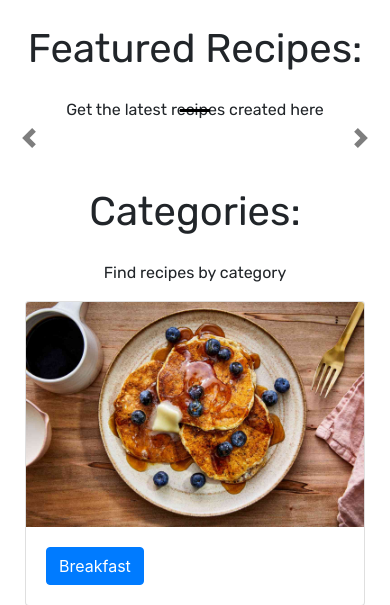
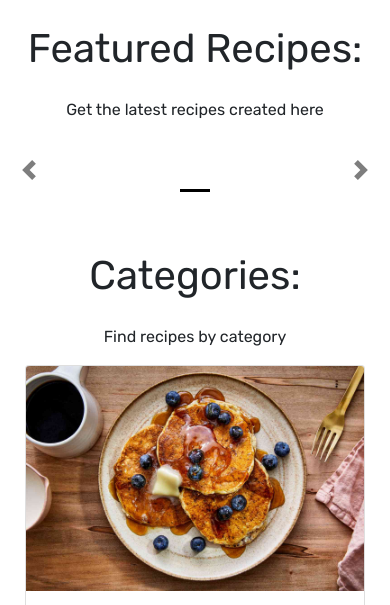
Before and after one commit to tfoxx97/recipe_app, a Flask app: page / in a window 390 px wide. Shown: the part 68-673 px from the top of the page. Run offline with Flask 3, Linux system fonts and the light colour scheme; data that the repository does not hold is empty; parts of the project's set-up code (start-up, migrations or seed data) failed here and were passed over; some libraries are stand-ins or nearby versions.

Commit message:
quick fix to home page to make carousel fit window better

```diff
--- a/recipe_app/templates/recipes.html
+++ b/recipe_app/templates/recipes.html
@@ -27,6 +27,15 @@
         }
         .carousel-inner {
             margin-top: 5px;
+            padding: 2rem;
+            margin: auto;
+        }
+        .carousel-indicators {
+            margin-bottom: 0;
+        }
+
+        .carousel-control-next, .carousel-control-prev {
+            width: 2rem;
         }
         .carousel-control-prev-icon,
         .carousel-control-next-icon,
@@ -60,6 +69,12 @@
         @media (min-width: 992px) {
             .navbar-nav {
                 justify-content: center;
+            }
+        }
+        @media only screen and (max-width: 576px) {
+            .recipe {
+                padding-left: 25px;
+                padding-right: 25px;
             }
         }
     </style>
```
